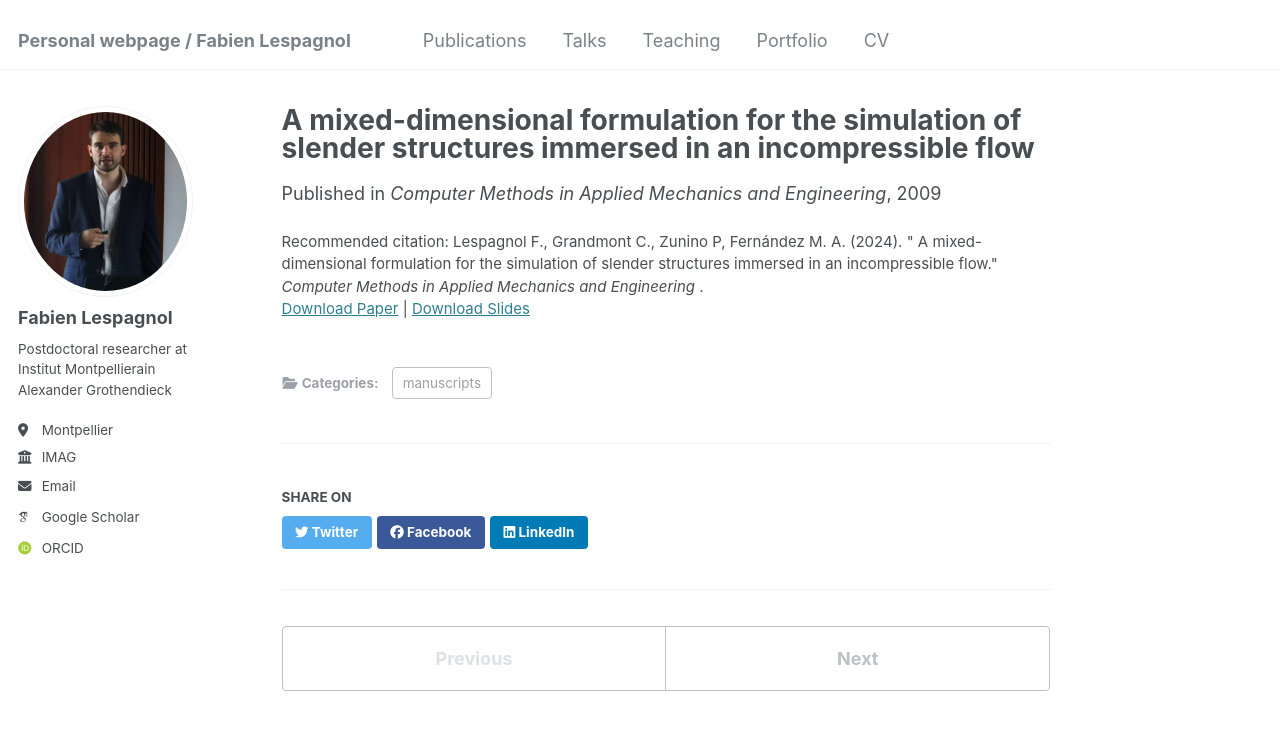
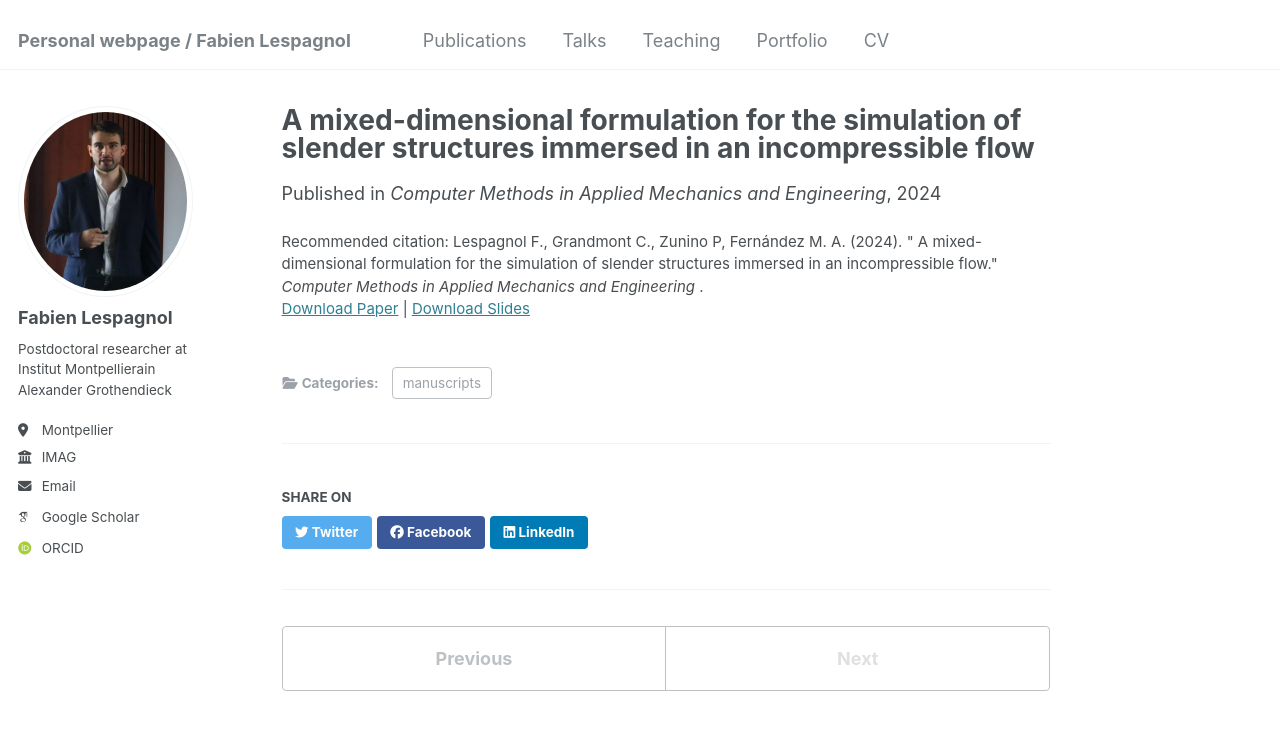
Before and after one commit to FabienLespagnol/fabienlespagnol.github.io, a Jekyll site: the page built from _publications/2024-12-01-CMAME_1.md, in a window 1280 px wide and 1045 px high. Shown: the top 754 px of the window. Built offline with Jekyll 4.4.1, drawn with Linux system fonts in a browser that asks for light colours; some web fonts are replaced.

Commit message:
Update 2024-12-01-CMAME_1.md

```diff
--- a/_publications/2024-12-01-CMAME_1.md
+++ b/_publications/2024-12-01-CMAME_1.md
@@ -4,7 +4,7 @@ collection: publications
 category: manuscripts
 permalink: /publication/2024-12-01-CMAME_1
 excerpt: 'We consider in this paper a new 3D-1D model for slender structures immersed in an incompressible flow.'
-date: 2009-10-01
+date: 2024-12-01
 venue: 'Computer Methods in Applied Mechanics and Engineering'
 slidesurl: 'https://cnrs.hal.science/LJLL/hal-04318526v1'
 paperurl: 'https://www.sciencedirect.com/science/article/pii/S0045782524005711?casa_token=_xyCnN4VjTMAAAAA:IlDUhtZgVzJrEc7UH1G9VPBc6GqAvi34gWW5ZHDQ2hRU1NQ7RfImoBLlLUopOx6WE3ZVk_PgBO0'
```
